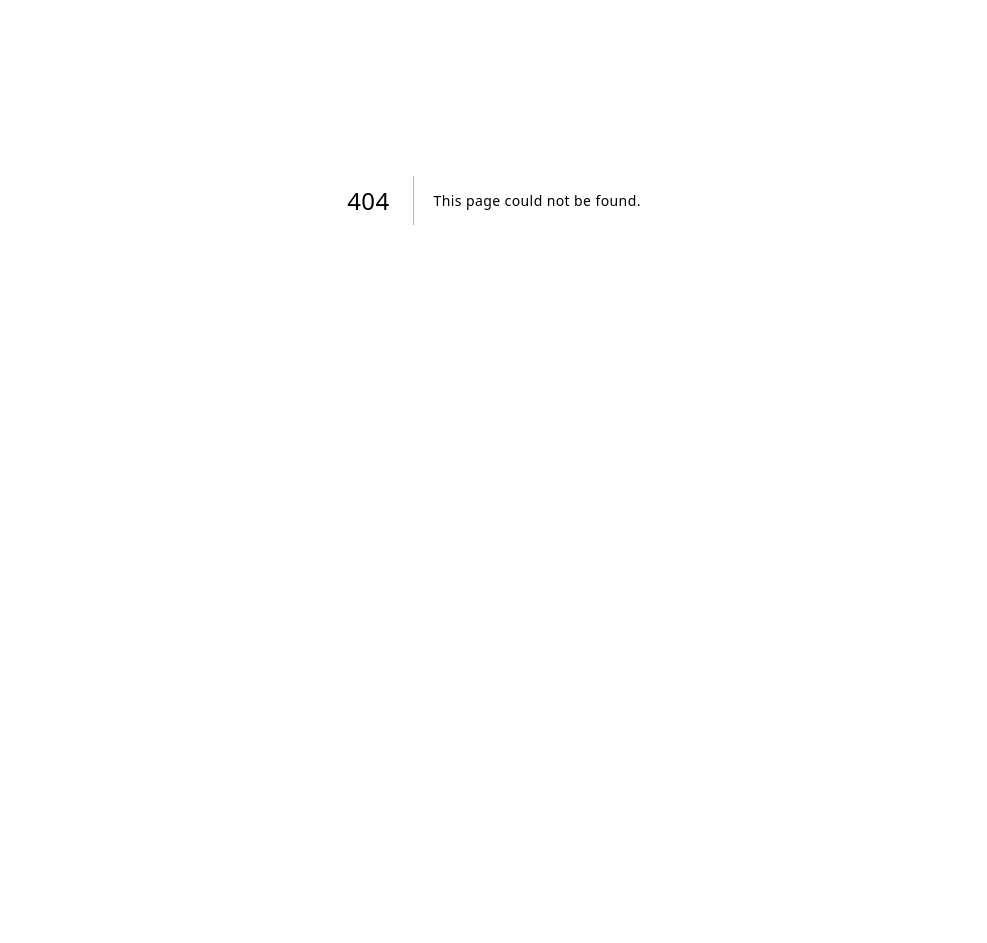
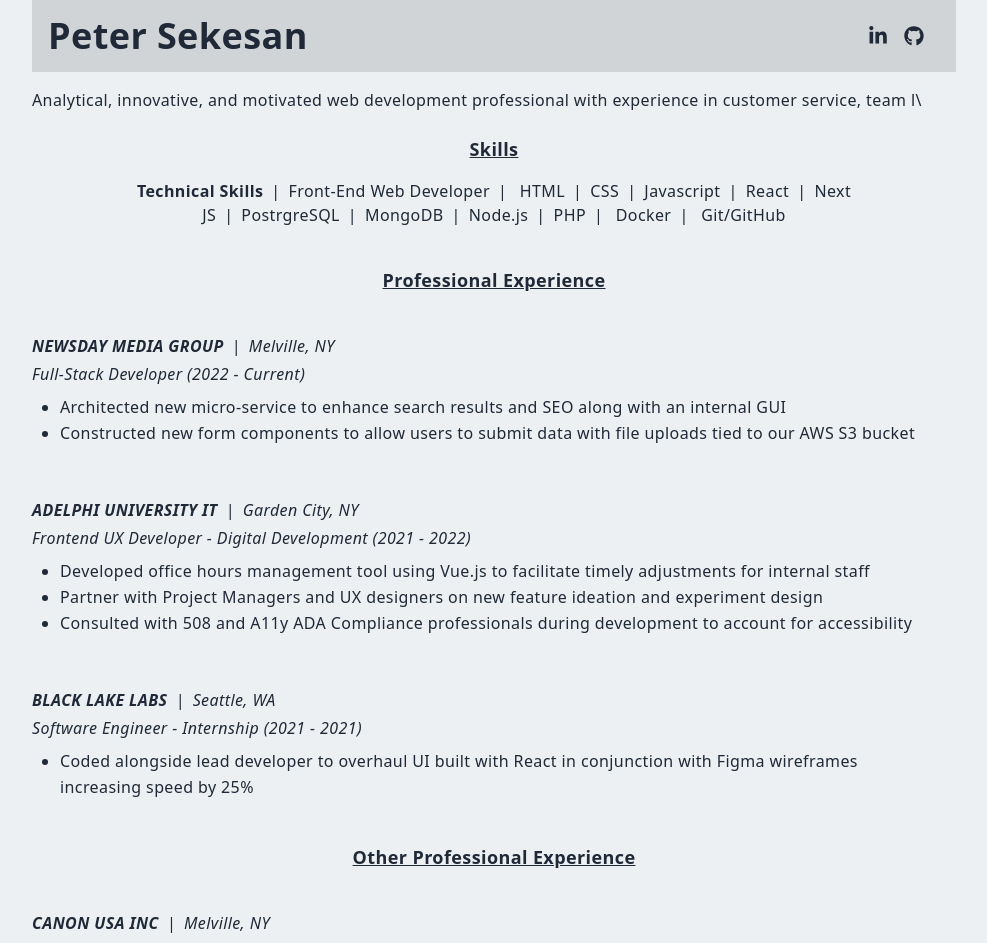
Before and after one commit to Pete-Sekesan/nextjs-portfolio-2023, a Next.js app: page /resume in a window 1280 px wide. Before the commit this address had no page. Shown: the part 200-1143 px from the top of the page, without its empty margins (146-1133 px from the left). Before the commit the page ends 800 px from the top, so only its background shows below. Built offline with nearby package versions, Linux system fonts and the light colour scheme.

Commit message:
resume page edits

```diff
--- /dev/null
+++ b/pages/resume.jsx
@@ -0,0 +1,156 @@
+import React from 'react';
+import Head from 'next/head';
+import { FaGithub, FaLinkedinIn } from 'react-icons/fa';
+
+const resume = () => {
+    return (
+        <>
+            <Head>
+                <title>Peter Sekesan | Resume</title>
+                <meta
+                    name='description'
+                    content='I’m a full-stack developer specializing in building exceptional digital experiences and websites.'
+                />
+                <link rel='icon' href='/fav.png' />
+            </Head>
+
+            <div className='max-w-[940px] mx-auto p-2 pt-[120px]'>
+                <h2 className='text-center'>Resume</h2>
+                <p className='text-center'>To download my full resume, please click here</p>
+                <div className='bg-[#d0d4d6] my-4 p-4 w-full flex justify-between items-center'>
+                    <h2 className='text-center'>Peter Sekesan</h2>
+                    <div className='flex'>
+                        <a
+                            href='https://www.linkedin.com/in/petersekesan/'
+                            target='_blank'
+                            rel='noreferrer'
+                        >
+                            <FaLinkedinIn size={20} style={{ marginRight: '1rem' }} />
+                        </a>
+                        <a
+                            href='https://github.com/pete-sekesan'
+                            target='_blank'
+                            rel='noreferrer'
+                        >
+                            <FaGithub size={20} style={{ marginRight: '1rem' }} />
+                        </a>
+                    </div>
+                </div>
+
+                <p>
+                    Analytical, innovative, and motivated web development professional
+                    with experience in customer service, team l\
+                </p>
+
+                {/* Skills */}
+                <div className='text-center py-4'>
+                    <h5 className='text-center underline text-[18px] py-2'>Skills</h5>
+                    <p className='py-2'>
+                        <span className='font-bold'>Technical Skills</span>
+                        <span className='px-2'>|</span>Front-End Web Developer
+                        <span className='px-2'>|</span> HTML
+                        <span className='px-2'>|</span>CSS
+                        <span className='px-2'>|</span>Javascript
+                        <span className='px-2'>|</span>React
+                        <span className='px-2'>|</span>Next JS
+                        <span className='px-2'>|</span>PostrgreSQL
+                        <span className='px-2'>|</span>MongoDB
+                        <span className='px-2'>|</span>Node.js
+                        <span className='px-2'>|</span>PHP
+                        <span className='px-2'>|</span> Docker
+                        <span className='px-2'>|</span> Git/GitHub
+                    </p>
+
+                </div>
+
+                <h5 className='text-center underline text-[18px] py-4'>
+                    Professional Experience
+                </h5>
+                {/* Experience */}
+                <div className='py-6'>
+                    <p className='italic'>
+                        <span className='font-bold italic'>
+                            NEWSDAY MEDIA GROUP
+                        </span>
+                        <span className='px-2'>|</span>Melville, NY
+                    </p>
+                    <p className='py-1 italic'>Full-Stack Developer (2022 - Current)</p>
+                    <ul className='list-disc list-outside px-7 py-1 leading-relaxed'>
+                        <li>
+                            Architected new micro-service to enhance search results and SEO along with an internal GUI
+                        </li>
+                        <li>
+                            Constructed new form components to allow users to submit data with file uploads tied to our AWS S3 bucket
+                        </li>
+
+                    </ul>
+                </div>
+
+
+                {/* Personal Experience */}
+
+                <div className='py-6'>
+                    <p className='italic'>
+                        <span className='font-bold italic'>
+                            ADELPHI UNIVERSITY IT
+                        </span>
+                        <span className='px-2'>|</span>Garden City, NY
+                    </p>
+                    <p className='py-1 italic'>Frontend UX Developer - Digital Development (2021 - 2022)</p>
+                    <ul className='list-disc list-outside px-7 py-1 leading-relaxed'>
+                        <li>
+                            Developed office hours management tool using Vue.js to facilitate timely adjustments for internal staff
+                        </li>
+                        <li>
+                            Partner with Project Managers and UX designers on new feature ideation and experiment design
+                        </li>
+                        <li>
+                            Consulted with 508 and A11y ADA Compliance professionals during development to account for accessibility
+                        </li>
+                    </ul>
+                </div>
+
+                <div className='py-6'>
+                    <p className='italic'>
+                        <span className='font-bold italic'>
+                            BLACK LAKE LABS
+                        </span>
+                        <span className='px-2'>|</span>Seattle, WA
+                    </p>
+                    <p className='py-1 italic'>Software Engineer - Internship (2021 - 2021)</p>
+                    <ul className='list-disc list-outside px-7 py-1 leading-relaxed'>
+                        <li>
+                            Coded alongside lead developer to overhaul UI built with React in conjunction with Figma wireframes increasing speed by 25%
+                        </li>
+
+                    </ul>
+                </div>
+
+                {/*  */}
+                <h5 className='text-center underline text-[18px] py-4'>
+                    Other Professional Experience
+                </h5>
+
+                {/* Experience */}
+                <div className='py-6'>
+                    <p className='italic'>
+                        <span className='font-bold'>CANON USA INC</span>
+                        <span className='px-2'>|</span>Melville, NY
+                    </p>
+                    <p className='py-1 italic'>Events Management Specialist (2012 – 2020)</p>
+                    <ul className='list-disc list-outside px-7 py-1 leading-relaxed'>
+                        <li>
+                            Leveraged leadership expertise to direct all aspects of major media and trade show events yielding 85% market share
+                        </li>
+                        <li>
+                            Developed and managed budgets for trade show events, effectively allocating resources to maximize ROI and ensure financial success.
+                        </li>
+
+                    </ul>
+                </div>
+            </div>
+        </>
+    );
+};
+
+export default resume;
```
